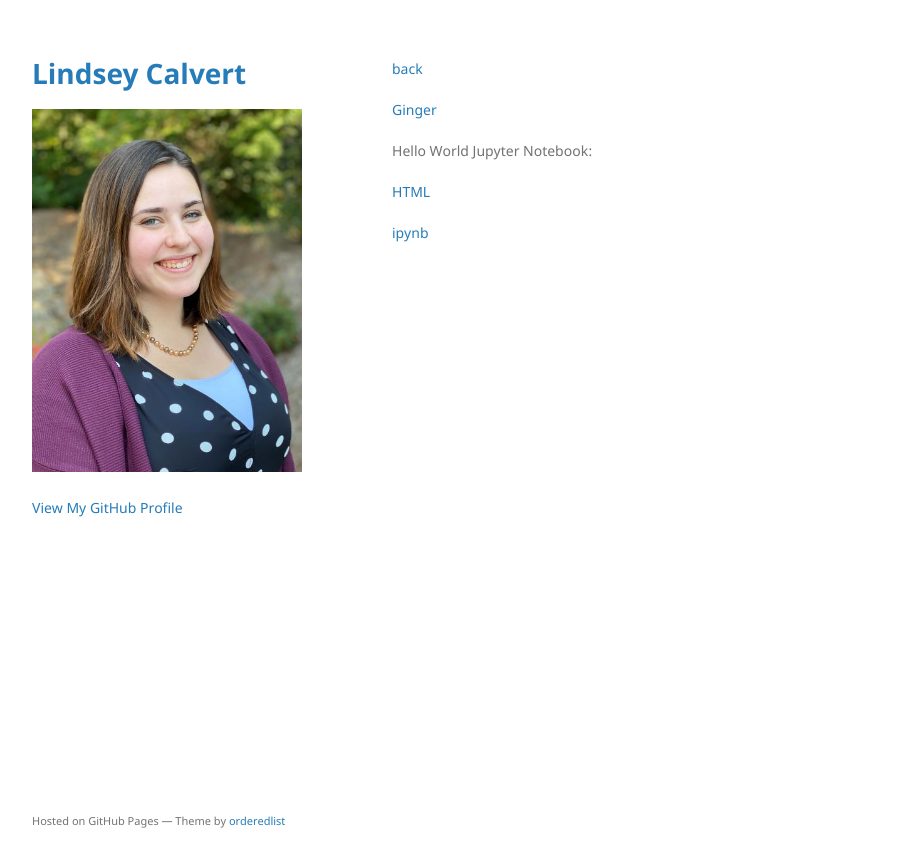
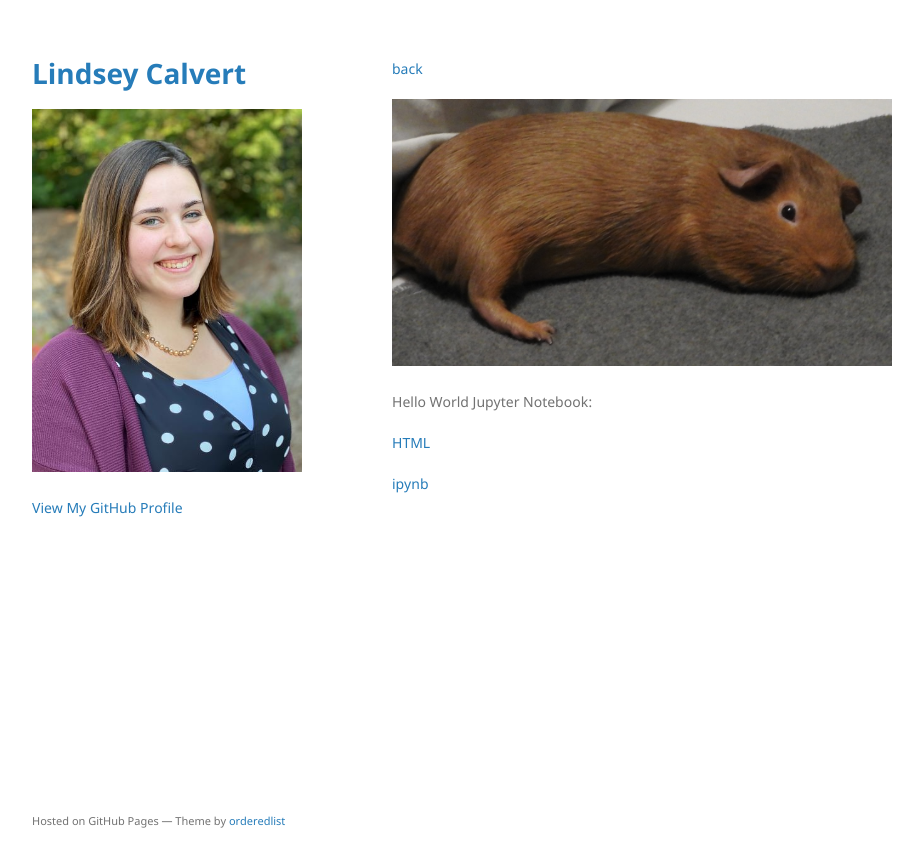
Before and after one commit to lindsey-calvert/lindsey-calvert.github.io, a Jekyll site: the page built from HelloWorld/index.md, in a window 1280 px wide. Shown: the top 867 px of the page, without its empty margins (178-1101 px from the left). Built offline with Jekyll 4.4.1, drawn with Linux system fonts in a browser that asks for light colours; our own code applies the rules of GitHub Pages for plain Markdown files; the repository's description, which GitHub fills in, is left out.

Commit message:
Update index.md

```diff
--- a/HelloWorld/index.md
+++ b/HelloWorld/index.md
@@ -3,7 +3,7 @@ title: Hello World
 ---
 [back](./)
 
-[Ginger](/pics/Ging.jpg)
+![Ginger](/pics/Ging.jpg)
 
 
 Hello World Jupyter Notebook:
```
